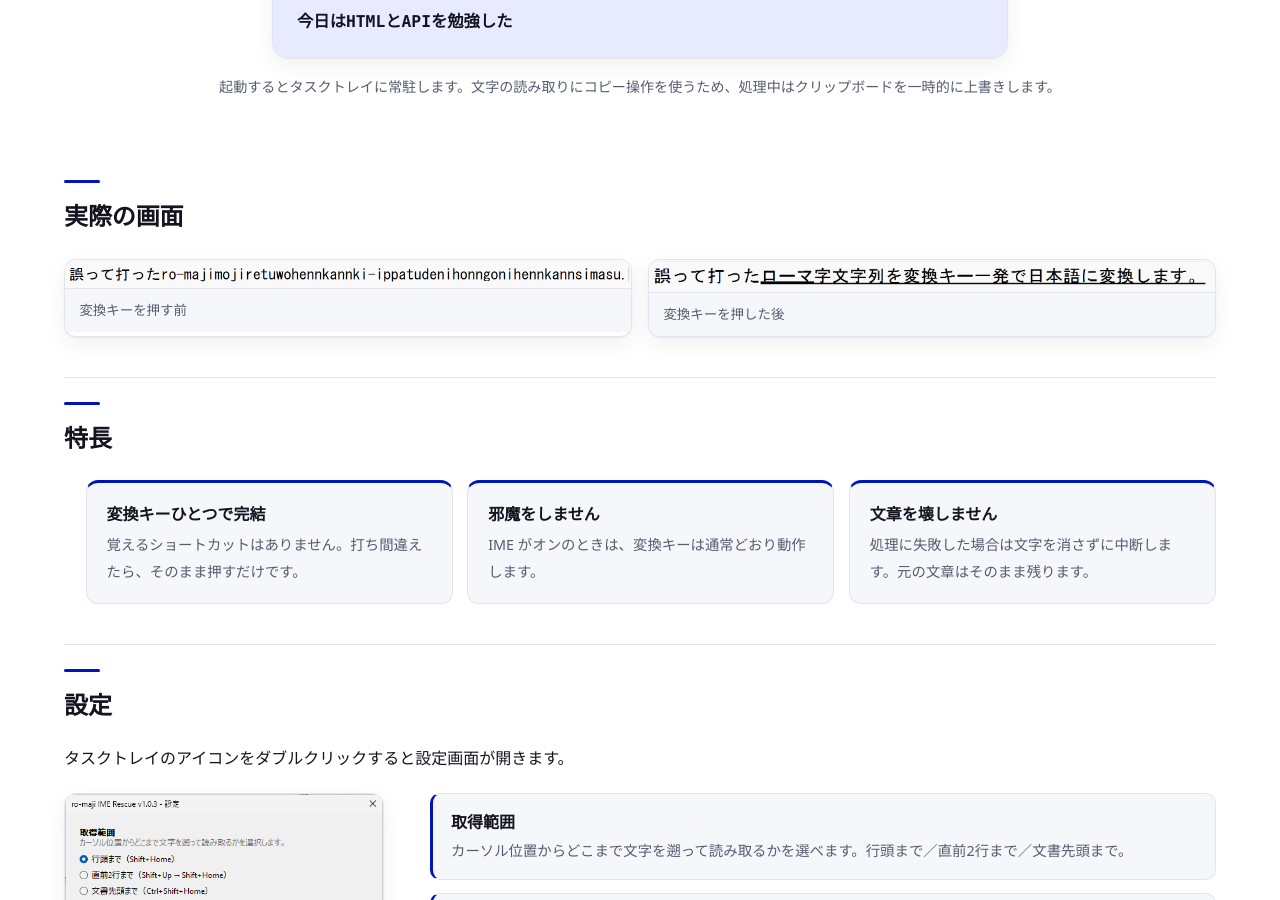
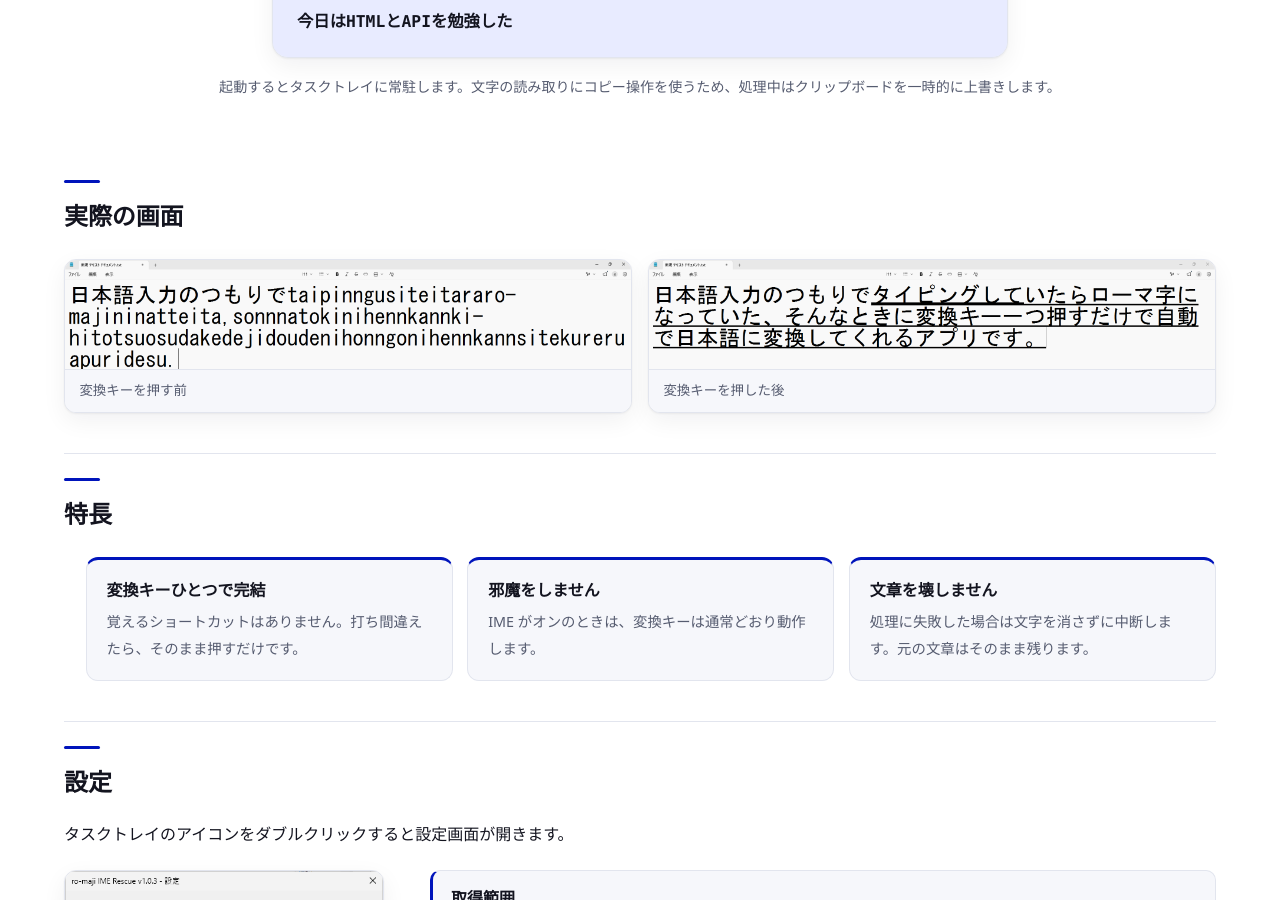
Before and after one commit to moappsupport/ro-maji_IME_Rescue, a Jekyll site: the page built from index.md, in a window 1280 px wide and 900 px high, scrolled down 596 px. Built offline with Jekyll 4.4.1, drawn with Linux system fonts in a browser that asks for light colours.

Commit message:
サイトの実際の画面スクリーンショットを差し替える
余白の大きい旧画像から、変換前後がそのまま読み取れる新しい画像に更新。
表示サイズの指定も新しい実寸に合わせた。

```diff
--- a/index.md
+++ b/index.md
@@ -43,11 +43,11 @@ updated: 2026-08-04
 
 <div class="shots">
   <figure class="shot">
-    <img src="assets/img/before.png" alt="IME をオフのまま入力した半角ローマ字がメモ帳に並んでいる状態" width="1920" height="98" loading="lazy">
+    <img src="assets/img/before.png" alt="IME をオフのまま入力した半角ローマ字がメモ帳に並んでいる状態" width="1920" height="370" loading="lazy">
     <figcaption>変換キーを押す前</figcaption>
   </figure>
   <figure class="shot">
-    <img src="assets/img/after.png" alt="変換キーを押して同じ文が日本語に入力し直された状態" width="1654" height="95" loading="lazy">
+    <img src="assets/img/after.png" alt="変換キーを押して同じ文が日本語に入力し直された状態" width="1920" height="370" loading="lazy">
     <figcaption>変換キーを押した後</figcaption>
   </figure>
 </div>
```
Also changed, not shown: assets/img/after.png, assets/img/before.png.
